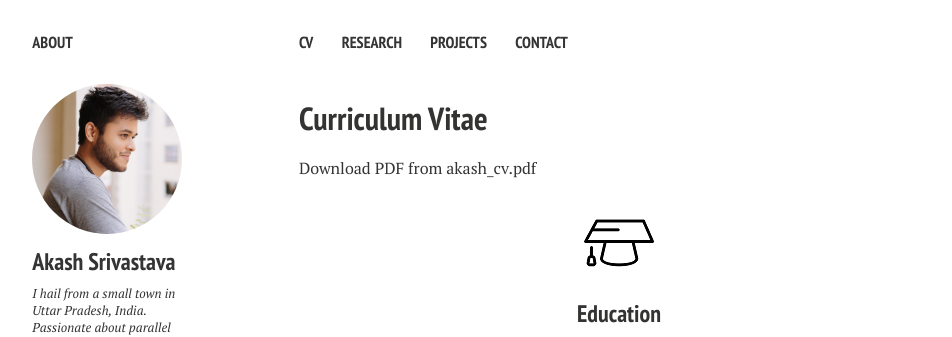
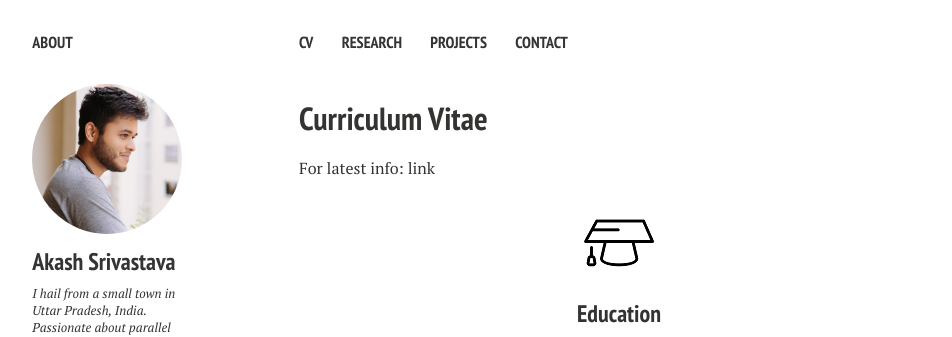
Before and after one commit to Akash1684/akash1684.github.io, a Jekyll site: the page built from cv.md, in a window 1280 px wide. Shown: the top 337 px of the page, without its empty margins (21-973 px from the left). Built offline with Jekyll 4.4.1, drawn with Linux system fonts in a browser that asks for light colours; nearby versions of some CDN libraries.

Commit message:
Updated with linkedin link for current profile

```diff
--- a/cv.md
+++ b/cv.md
@@ -8,7 +8,9 @@ modified: 16-11-16
 comments: false
 ---
 
-Download PDF from [akash_cv.pdf](/assets/akash_cv.pdf){:target="_blank"}
+For latest info: [link](https://www.linkedin.com/in/akash1684)
+<!--Download PDF from [akash_cv.pdf](/assets/akash_cv.pdf){:target="_blank"} -->
+
 
 <!--![page1](/assets/page1.jpg)
 ![page2](/assets/page2.jpg)-->
```
